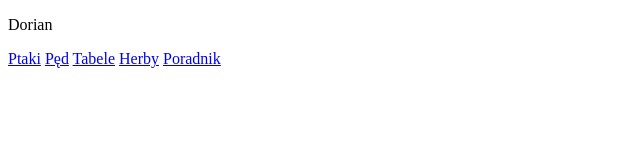
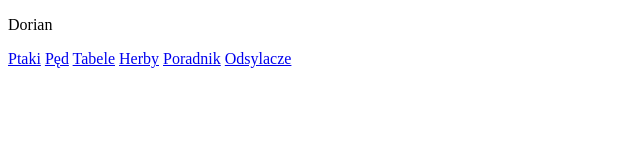
Before and after one commit to DorPaj/DorPaj.github.io, a plain HTML site: page index.html in a window 1280 px wide. Shown: the full height of the page, 0-640 px from the left. Drawn offline with Linux system fonts and the light colour scheme.

Commit message:
Update index.html

```diff
--- a/index.html
+++ b/index.html
@@ -12,5 +12,6 @@
     <a href="https://dorpaj.github.io/Tabele/">Tabele</a>
     <a href="https://dorpaj.github.io/Herby/">Herby</a>
     <a href="https://dorpaj.github.io/Poradnik/">Poradnik</a>
+     <a href="https://dorpaj.github.io/Odsylacze/">Odsylacze</a>
   </body>
 </html>
```
